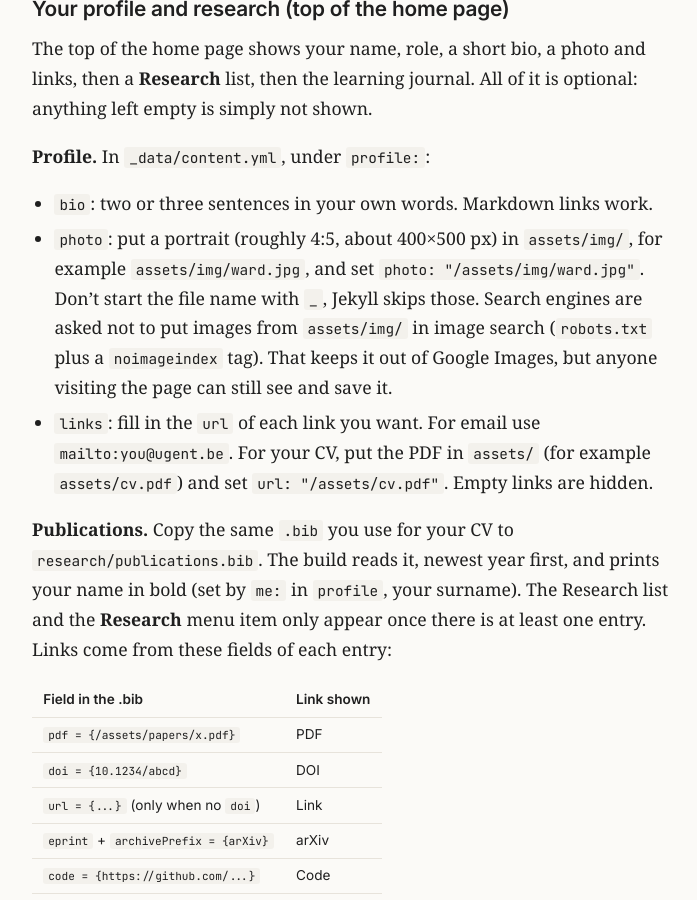
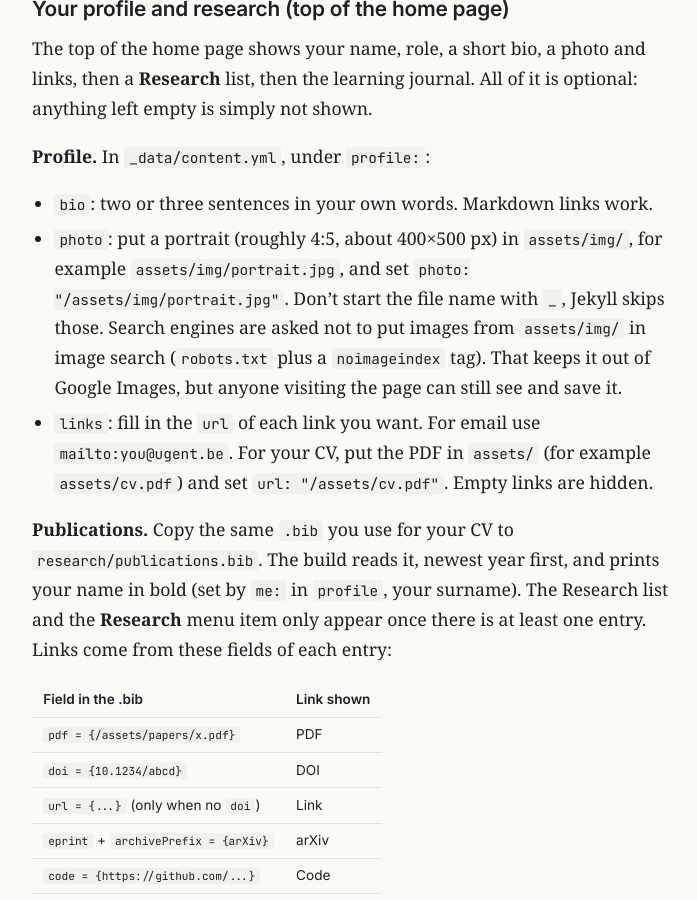
Before and after one commit to wclaerhout/wclaerhout.github.io, a Jekyll site: the page built from ADDING-POSTS.md, in a window 1280 px wide and 900 px high, scrolled down 3129 px. Shown: the whole window, without its empty margins (288-985 px from the left). Built offline with Jekyll 4.4.1, drawn with Linux system fonts in a browser that asks for light colours; some web fonts are replaced.

Commit message:
Add portrait to the home page
Cropped, resized to 480x600 and saved without camera metadata.

Co-Authored-By: Claude Opus 5.5 <noreply@anthropic.com>
Claude-Session: https://claude.ai/code/session_01NX4rET6GKWgdbrTCcnJpj6

```diff
--- a/ADDING-POSTS.md
+++ b/ADDING-POSTS.md
@@ -124,7 +124,7 @@ anything left empty is simply not shown.
 
 - `bio`: two or three sentences in your own words. Markdown links work.
 - `photo`: put a portrait (roughly 4:5, about 400×500 px) in `assets/img/`,
-  for example `assets/img/ward.jpg`, and set `photo: "/assets/img/ward.jpg"`.
+  for example `assets/img/portrait.jpg`, and set `photo: "/assets/img/portrait.jpg"`.
   Don't start the file name with `_`, Jekyll skips those.
   Search engines are asked not to put images from `assets/img/` in image
   search (`robots.txt` plus a `noimageindex` tag). That keeps it out of Google
--- a/_data/content.yml
+++ b/_data/content.yml
@@ -44,7 +44,7 @@ profile:
   name: "Ward Claerhout"
   role: "PhD researcher · KERMIT, Ghent University"
   bio: ""        # two or three sentences in your own words
-  photo: ""      # e.g. /assets/img/ward.jpg (portrait, roughly 4:5)
+  photo: "/assets/img/portrait.jpg"      # e.g. /assets/img/portrait.jpg (portrait, roughly 4:5)
   me: "Claerhout"  # your surname, printed in bold in author lists
   research_label: "Research"
   links:
```
Also changed, not shown: assets/img/portrait.jpg (added).
